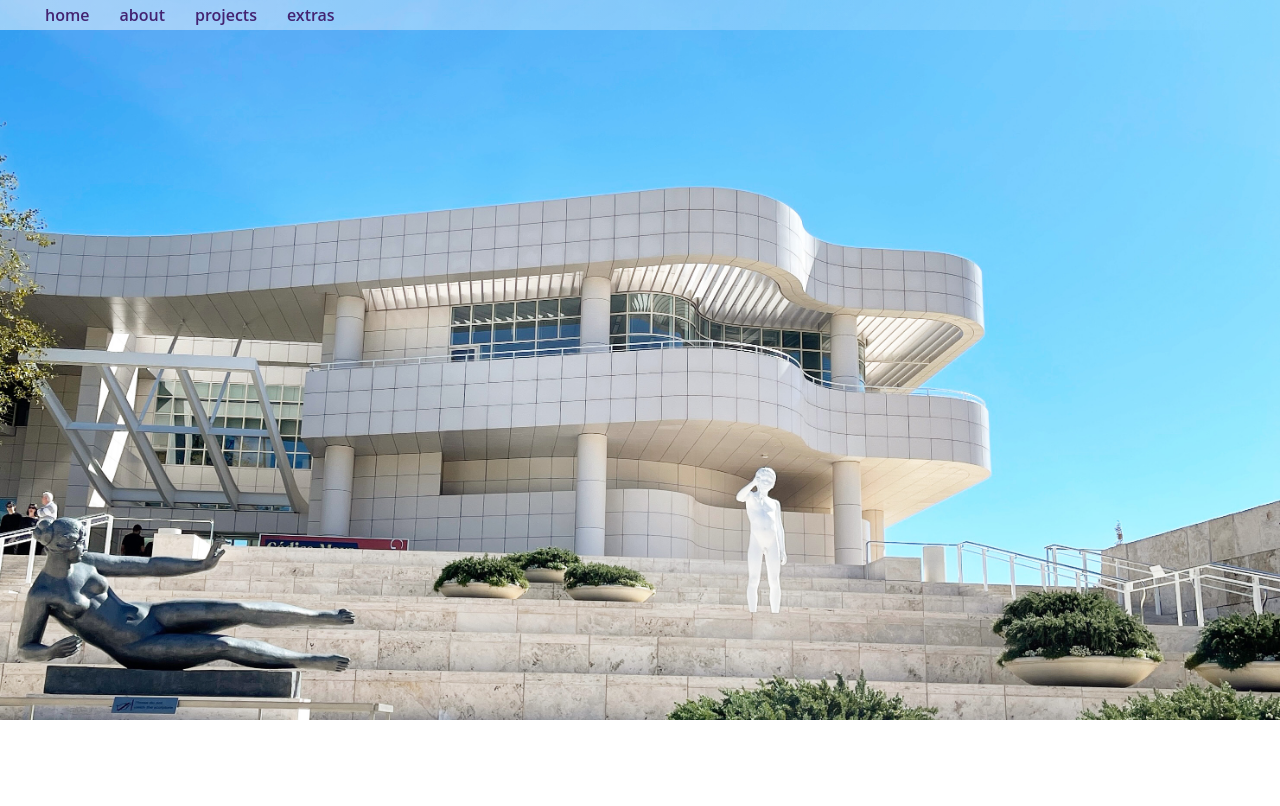
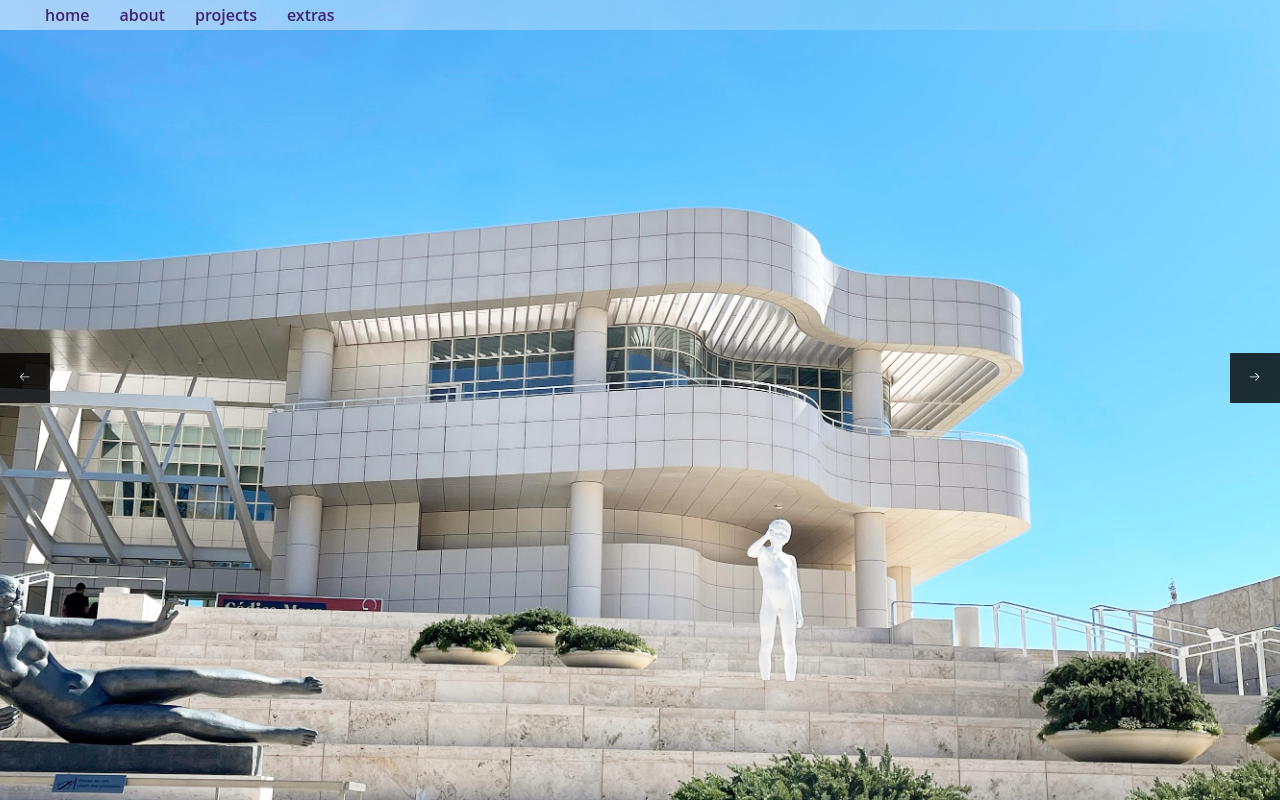
Before and after one commit to mercedechen/mercedechen.github.io, a React (Vite) app: page / in a window 1280 px wide. Built offline with nearby package versions, Linux system fonts and the light colour scheme.

Commit message:
Add prev and next arrows to image carousel

```diff
--- a/src/App.css
+++ b/src/App.css
@@ -35,6 +35,27 @@ a, a:visited {
 
 .carousel-img {
   width: 100%;
+  height: 100vh;
+  object-fit: cover;
+}
+
+.arrow {
+  position: absolute;
+  bottom: 50%;
+  left: 0;
+  right: 0;
+  z-index: 1;
+  display: flex;
+  justify-content: space-between;
+}
+
+.arrowLeft, .arrowRight {
+  background-color: #000000;
+  color: #FFFFFF;
+  border: none;
+  width: 50px;
+  height: 50px;
+  opacity: 80%;
 }
 
 /* About */
--- a/src/components/Carousel.jsx
+++ b/src/components/Carousel.jsx
@@ -1,6 +1,6 @@
 // React
 import React, {useState, useEffect} from "react";
-// import { GoArrowLeft, GoArrowRight } from "react-icons/go";
+import { GoArrowLeft, GoArrowRight } from "react-icons/go";
 
 export default function Carousel({carouselData}){
   const [currentImg, setCurrentImg] = useState(0);
@@ -21,16 +21,17 @@ export default function Carousel({carouselData}){
   }
 
   const handlePrev = () => {
-    setCurrentImg((prevImg) => (prevImg -1) % carouselData.length);
+    setCurrentImg((prevImg) => ((prevImg - 1) + carouselData.length) % carouselData.length);
     setPauseAutoPlay(false);
   }
 
   return (
     <>
+      <div className="arrow">
+        <button onClick={handlePrev} className="arrowLeft"><GoArrowLeft/></button>
+        <button onClick={handleNext} className="arrowRight"><GoArrowRight/></button>
+      </div>
       <img src={carouselData[currentImg].img} alt={carouselData[currentImg].alt} className="carousel-img"/>
-
-      {/* <button onClick={handlePrev}><GoArrowLeft/></button> */}
-      {/* <button onClick={handleNext}><GoArrowRight/></button> */}
     </>
   )
 }
```
